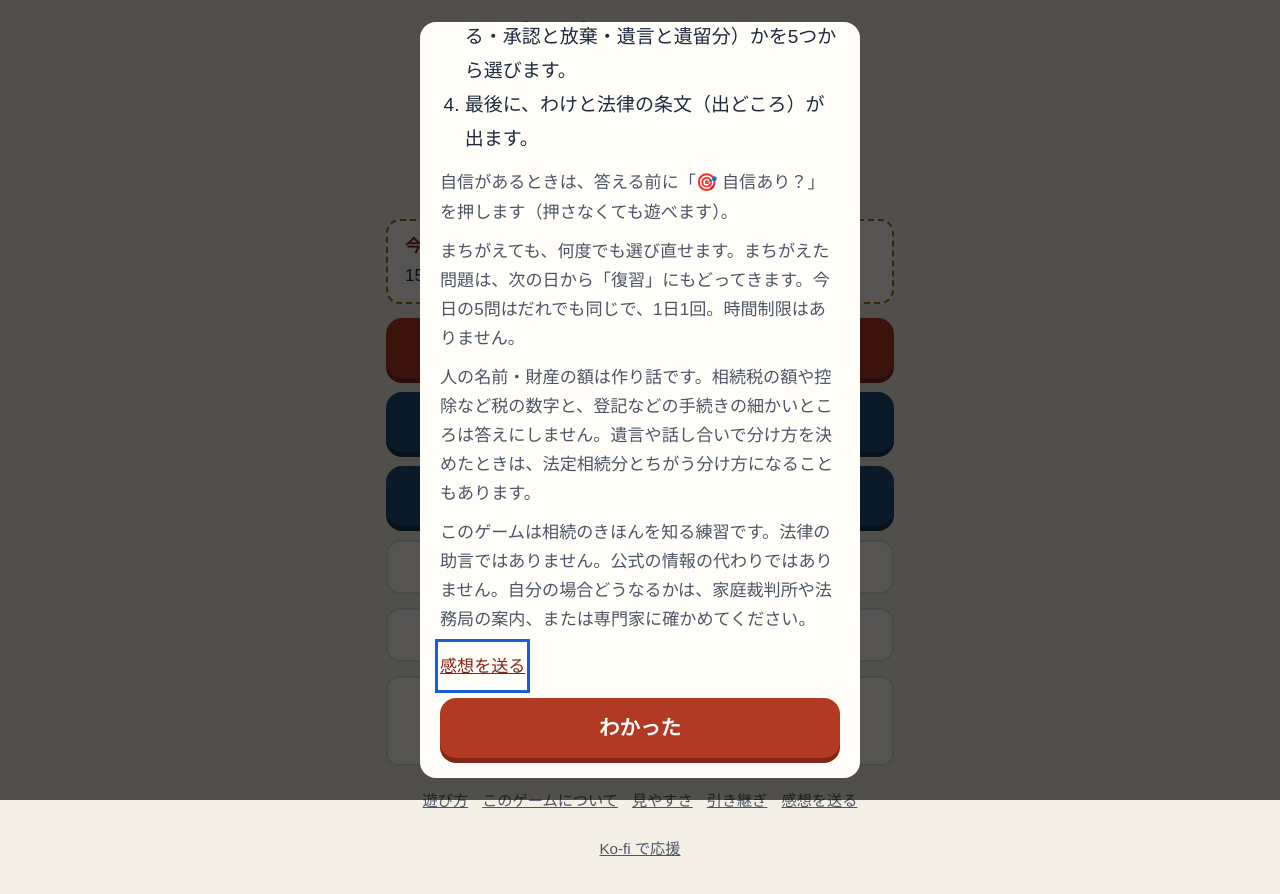
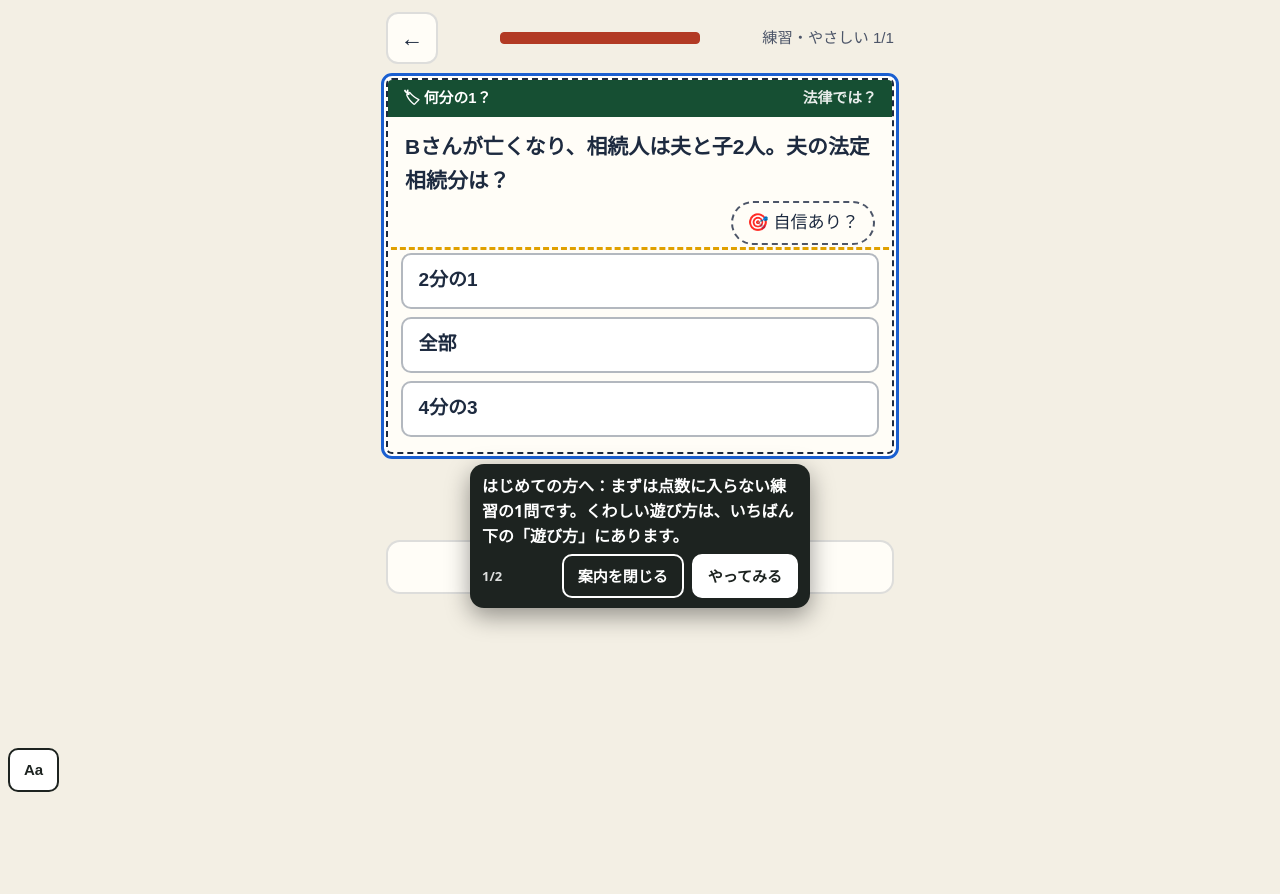
Before and after one commit to satou-aaaaa/souzoku-kihon, a plain HTML site: page index.html in a window 1280 px wide. After the commit the page ends 800 px from the top, so only its background shows below. Drawn offline with Linux system fonts and the light colour scheme; a web font is replaced by a local one.

Commit message:
ひな形の共通部品を写す（shared-workflows 67f7985） (#5)
Co-authored-by: template-sync <41898283+github-actions[bot]@users.noreply.github.com>

```diff
--- a/index.html
+++ b/index.html
@@ -346,7 +346,8 @@ html.a11y-say body{padding-bottom:calc(64px + env(safe-area-inset-bottom,0px))!i
 //      （incidents/2026-11-21-hand-copied-helpers-drift.md）。
 //      あわせて、はじめて遊ぶ人への案内（吹き出し Core.coach）を足した。長い「遊び方」の窓の代わりに、練習の1問を遊びながら
 //      その場で一言ずつ教える（NN/g「Mobile Instructional Overlays」・Andersen ほか CHI 2012「The Impact of Tutorials on Games of Varying Complexity」）。
-//   3: 2026-11-22 吹き出しを出しているあいだ 0.4 秒ごとに場所を測り直す（古い場所に残って押す所を隠すことがあった）。ボタンの字を「案内を閉じる」に
+//   3: 2026-11-22 吹き出しを出しているあいだ 0.4 秒ごとに場所を測り直す（古い場所に残って押す所を隠すことがあった）。ボタンの字を「案内を閉じる」に。
+//      段の wait（その所が出るまで待つ）を足した。全ゲームの「はじめての練習」を sync-template の migrateFirstPlay が足すため
 //   2: 2026-11-22 感想フォームのゲーム名を、渡さなければ題（<title>）から入れる。sync-template が全ゲームを game-core に切り替える（migrateCore）ため
 // 決まり: 外へ通信しない。ゲームの関数の名前（toast・buzz など）は上書きしない（Core.toast などで呼ぶ）。
 (function () {
@@ -432,6 +433,7 @@ html.a11y-say body{padding-bottom:calc(64px + env(safe-area-inset-bottom,0px))!i
   //   sel   …… 吹き出しを付ける所。まだ画面に無いあいだは待つ（ゲームが画面を作り直しても付け直す）
   //   until …… その所が画面に出たら次へ進む（答えた・正解した など）。無ければ sel を押したら次へ
   //   button …… 押すと次へ進むボタンの字（読むだけの吹き出し）
+  //   wait  …… その所が画面に出るまで、この吹き出しは出さずに待つ（答えたあとにだけ「次へ」を指す など）
   //   pos   …… "below"（既定）か "above"。その側に場所が無ければ、ページを少し動かして場所を空ける（読む所を隠さないため）
   // 吹き出しは押す所を隠さない（上か下の空いたほうに出す）。「案内を閉じる」と Esc でいつでもやめられる。
   const coach = (() => {
@@ -466,7 +468,7 @@ html.a11y-say body{padding-bottom:calc(64px + env(safe-area-inset-bottom,0px))!i
       while (steps && i < steps.length && steps[i].until && find(steps[i].until)) i++;
       if (!steps) return;
       if (i >= steps.length) return stop(true);
-      const st = steps[i], el = find(st.sel);
+      const st = steps[i], el = st.wait && !find(st.wait) ? null : find(st.sel);
       if (!el) { box.hidden = true; mark(null); return; }
       box.hidden = false; mark(el);
       const fresh = shown !== i;
@@ -941,7 +943,7 @@ function home() {
   $("go-cal").onclick = () => cal();
   $("go-ach").onclick = achView;
   bindFooter();
-  if (!s.tut) openHow();
+  if (!s.tut) firstPlay();
 }
 function practiceMenu() {
   app.innerHTML = `<header><button class="icon" id="back" aria-label="もどる">←</button><h1>練習<small>今日の記録には入りません（しくみ帳には載ります）</small></h1></header>
@@ -952,6 +954,27 @@ function practiceMenu() {
   document.querySelectorAll(".lv button").forEach((b) => (b.onclick = () => startRun("p", +b.dataset.t)));
   bindFooter(); toTop();
 }
+// first-play:begin（shared-workflows の scripts/sync-template.mjs が足した。直すときはひな形を直す）
+// はじめての人：長い「遊び方」の窓を出さず、点数に入らない練習の1問を遊びながら、吹き出しで一言ずつ教える（game-core の Core.coach）。
+// 「見た」は始めたその場で残す（途中でやめても、次からはふつうに始まる。くわしい遊び方はいつでもいちばん下の「遊び方」から）
+const FIRST_STEPS = [
+  { sel: "#choices", button: "やってみる", text: "はじめての方へ：まずは点数に入らない練習の1問です。くわしい遊び方は、いちばん下の「遊び方」にあります。" },
+  { sel: "#next", wait: ".verdict", text: "できました。わけを読んだら、ここを押して進みます。" },
+];
+function firstPlay() {
+  save((s) => { s.tut = true; });
+  // 練習の入り口を開いて、いちばん上（いちばんやさしい）を押す。無ければ前の形（遊び方の窓）にもどす
+  practiceMenu();
+  const b = document.querySelector(".lv button");
+  if (!window.Core || !Core.coach || !b) { home(); return openHow(); }
+  b.click();
+  // 練習は1問だけにする（数を減らしてから描き直す）
+  save((s) => { const r = s.runs && s.runs.p; if (r && Array.isArray(r.list)) r.list = r.list.slice(0, 1); });
+  play();
+  // 案内を閉じた（Esc も）ら、1問の練習の途中経過を残さずにホームへ（ふだんの練習の「続きから」を出さない）
+  Core.coach.start(FIRST_STEPS, { home, onEnd: (done) => { if (done === false) { save((s) => { const r = s.runs && s.runs.p; if (r && !(r.res || []).length) delete s.runs.p; }); home(); } } });
+}
+// first-play:end
 function startRun(mode, opt) {
   const k = todayKey(); let ng = false;
   save((s) => {
```
Also changed, not shown: qa/run.mjs (+6 -5 lines).
